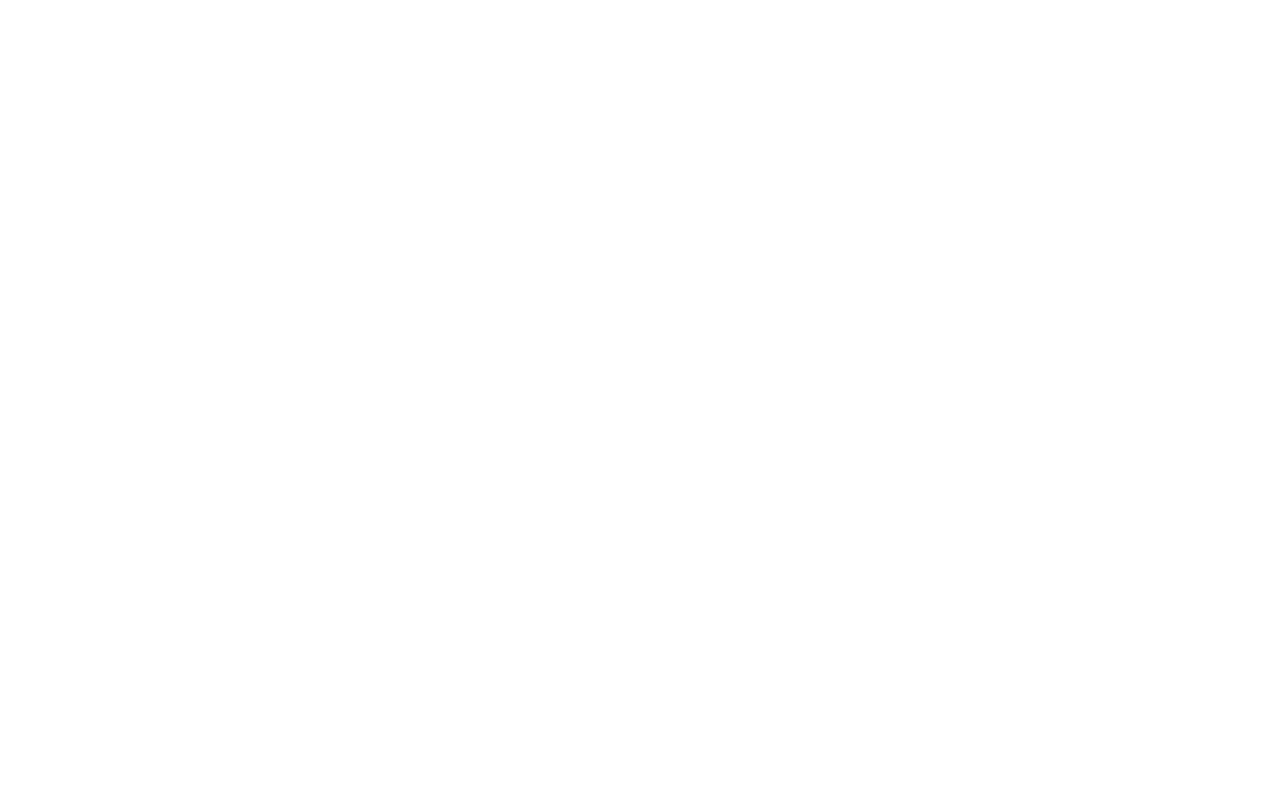
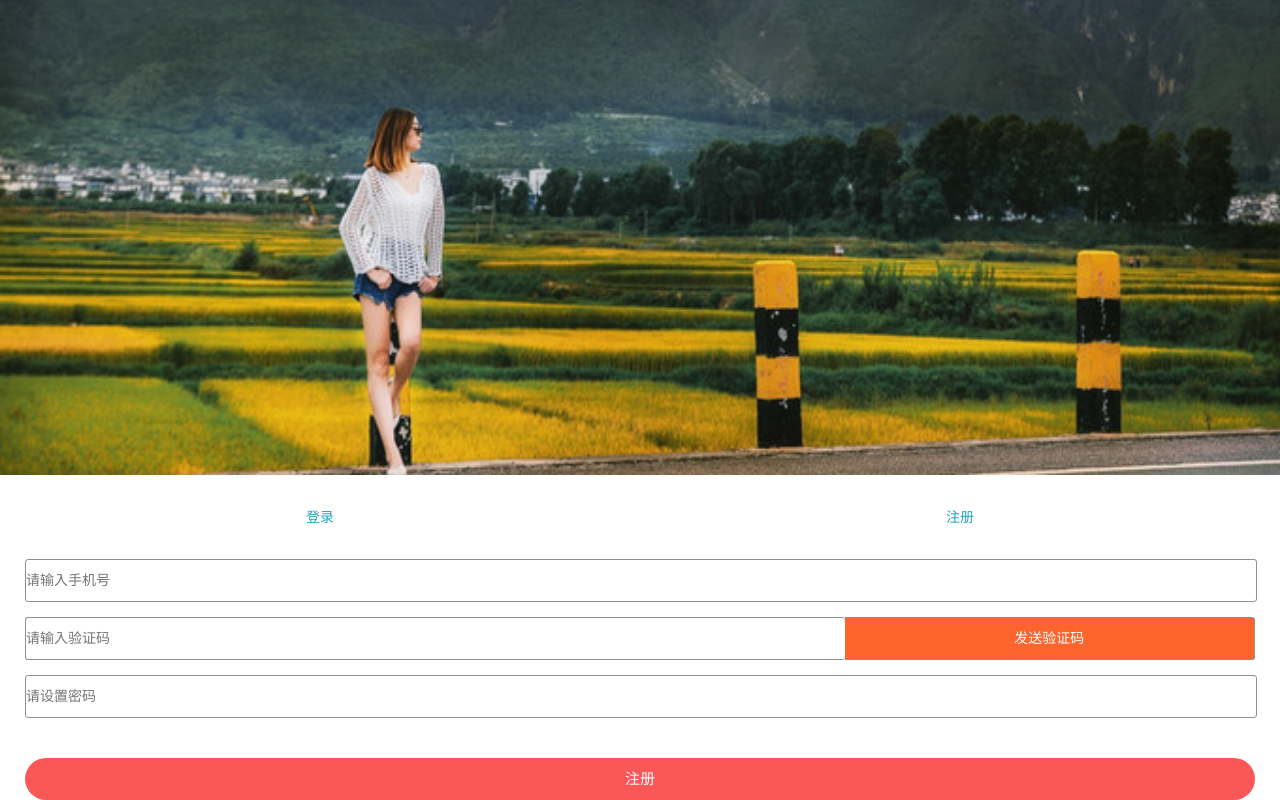
Before and after one commit to ForeverCZ/Learn_vue, a Vue app in the folder yunnan/: page /Regist in a window 1280 px wide. Shown: the part 378-1178 px from the top of the page. Before the commit the page ends 800 px from the top, so only its background shows below. Built offline with nearby package versions, Linux system fonts and the light colour scheme.

Commit message:
登录注册功能Css代码

```diff
--- a/yunnan/src/assets/style/public_nav.css
+++ b/yunnan/src/assets/style/public_nav.css
@@ -92,3 +92,40 @@
     line-height: 1rem;
     font-size: 0.3rem;
 }
+
+
+/* 登录后顶部 */
+
+.header-fixed {
+    position: fixed;
+    top: 0;
+    left: 0;
+    right: 0;
+    height: 0.8rem;
+    line-height: 0.8rem;
+    text-align: center;
+    color: white;
+    background: rgba(255, 127, 36, 0.5);
+    font-size: 0.35rem;
+    z-index: 2;
+}
+
+.header-fixed-back {
+    position: absolute;
+    top: 0;
+    left: 0;
+    height: 0.6rem;
+    width: 0.6rem;
+    text-align: center;
+    font-size: 0.4rem;
+    color: #fff;
+}
+
+.header-fixed-back img {
+    height: 0.6rem;
+    width: 0.6rem;
+}
+
+a {
+    color: #fff;
+}
--- a/yunnan/src/page/containner/components/revert.vue
+++ b/yunnan/src/page/containner/components/revert.vue
@@ -2,12 +2,14 @@
   <div>
     <!-- <router-link to="/"> -->
     <div class="header-abs" v-show="showVet">
+      <!-- 返回上一级 @click="back"-->
       <img src="../../../assets//image/fanhui.png" @click="back" alt />
     </div>
     <!-- </router-link> -->
     <div class="header-fixed" v-show="!showVet">
       <!-- <router-link to="/"> -->
       <div class="header-fixed-back">
+        <!-- 返回上一级 @click="back"-->
         <img src="../../../assets//image/fanhui.png" @click="back" alt />
       </div>
       {{culum}}
@@ -46,7 +48,8 @@
   }
 };
 </script>
-<style lang="">
+<style lang="" scoped>
+@import "../../../assets/style/public_nav";
 .header-abs {
   position: absolute;
   left: 0.2rem;
@@ -62,34 +65,4 @@
   width: 0.6rem;
   color: white;
 }
-.header-fixed {
-  position: fixed;
-  top: 0;
-  left: 0;
-  right: 0;
-  height: 0.8rem;
-  line-height: 0.8rem;
-  text-align: center;
-  color: white;
-  background: rgba(255, 127, 36, 0.5);
-  font-size: 0.35rem;
-  z-index: 2;
-}
-.header-fixed-back {
-  position: absolute;
-  top: 0;
-  left: 0;
-  height: 0.6rem;
-  width: 0.6rem;
-  text-align: center;
-  font-size: 0.4rem;
-  color: #fff;
-}
-.header-fixed-back img {
-  height: 0.6rem;
-  width: 0.6rem;
-}
-a {
-  color: #fff;
-}
 </style>
--- /dev/null
+++ b/yunnan/src/page/login/components/header.vue
@@ -0,0 +1,27 @@
+<template>
+  <div>
+    <div class="header-fixed">
+      <!-- 一级路由 -->
+      <router-link to="/Person">
+      <div class="header-fixed-back">
+        <img src="../../../assets//image/fanhui.png" alt />
+      </div>
+      登录
+      </router-link>
+    </div>
+    <div class="login-img">
+        <img src="../../../assets//image/fengmian.jpeg" alt="">
+    </div>
+  </div>
+</template>
+<script>
+export default {
+  name: "Header"
+};
+</script>
+<style lang="" scoped>
+ @import '../../../assets/style/public_nav';
+ .login-img{
+     width: 100%;
+ }
+</style>
--- /dev/null
+++ b/yunnan/src/page/login/components/loginend.vue
@@ -0,0 +1,43 @@
+<template>
+  <div>
+    <form class="submit">
+      <input type="text" placeholder="请输入手机号" />
+      <input type="password" placeholder="请输入密码" />
+      <input type="button" value="登录" />
+    </form>
+  </div>
+</template>
+<script>
+export default {
+  name: "Loginend"
+};
+</script>
+<style scoped>
+.submit {
+  padding: 0 0.8rem;
+}
+input {
+  width: 100%;
+  padding: 0.2rem 0;
+  margin: 0.2rem 0;
+}
+input[type="button"] {
+  font-size: 0.27rem;
+  color: #fff;
+  background: #fe642e;
+  border-radius: 0.5rem;
+  margin-top: 0.6rem;
+}
+input:not([type="button"]) {
+  border: 1px solid#5858FA;
+}
+input:nth-child(1){
+  margin-top: 1rem;
+}
+input:nth-child(1):hover {
+  border: 1px solid#FE642E;
+}
+input:nth-child(2):hover {
+  border: 1px solid#82FA58;
+}
+</style>
--- /dev/null
+++ b/yunnan/src/page/login/components/loginpage.vue
@@ -0,0 +1,65 @@
+<template>
+  <div>
+    <!-- 登录注册切换 -->
+    <div class="switches">
+      <!-- 二级路由 -->
+      <router-link to="/Loginend">
+        <div
+          :class="{effect:isEffectLogin}"
+          @touchstart="touchstartLogin()"
+          @touchend="touchend()"
+        >登录</div>
+      </router-link>
+      <!-- 二级路由 只要是路由就可以渲染 渲染了不一显示 你得进这个路由才可以 -->
+      <router-link to="/Regist">
+        <div
+          :class="{effect:isEffectRgister}"
+          @touchstart="touchstartRegister()"
+          @touchend="touchend()"
+        >注册</div>
+      </router-link>
+    </div>
+    <!-- 二级路由渲染 -->
+    <router-view></router-view>
+  </div>
+</template>
+<script>
+export default {
+  name: "Loginpage",
+  data() {
+    return {
+      isEffectLogin: false,
+      isEffectRgister: false
+    };
+  },
+  methods: {
+    touchstartLogin() {
+      this.isEffectLogin = true;
+    },
+    touchstartRegister() {
+      this.isEffectRgister = true;
+    },
+    touchend() {
+      this.isEffectLogin = false;
+      this.isEffectRgister = false;
+    }
+  }
+};
+</script>
+<style lang="" scoped>
+.switches {
+  display: flex;
+  justify-content: space-around;
+  margin-top: 0.5rem;
+  font-size: 0.28rem;
+}
+.switches div {
+  padding: 0.2rem 0.45rem;
+  text-align: center;
+}
+.effect {
+  box-shadow: 0 0 0.2rem #555;
+  border-radius: 0.16rem;
+  border: 1px solid #777;
+}
+</style>
--- /dev/null
+++ b/yunnan/src/page/login/components/regist.vue
@@ -0,0 +1,58 @@
+<template>
+  <div>
+    <form class="regist">
+      <input type="text" placeholder="请输入手机号" />
+      <div class="vertififyction">
+        <input type="text" placeholder="请输入验证码" />
+        <input type="button" value="发送验证码" />
+      </div>
+      <input type="password" placeholder="请设置密码" />
+      <div class="logined">
+        <input type="button" value="注册" />
+      </div>
+    </form>
+  </div>
+</template>
+<script>
+export default {
+  name: "Regist"
+};
+</script>
+<style lang="" scoped>
+input {
+  display: block;
+  width: 100%;
+  border: 1px solid #909090;
+  padding: 0.2rem 0;
+  border-radius: 3px;
+}
+.regist {
+  margin: 0.5rem 0.5rem;
+}
+.vertififyction {
+  display: flex;
+  margin: 0.3rem 0;
+}
+.vertififyction input[type="text"] {
+  flex: 2;
+  border-right: 0;
+}
+.vertififyction input[type="button"] {
+  flex: 1;
+  border-left: 0;
+  border-top-left-radius: 0;
+  border-bottom-left-radius: 0;
+  color: #fff;
+  background: #fe642e;
+}
+.logined {
+  margin-top: 0.8rem;
+}
+.logined input {
+  border-radius: 0.5rem;
+  color: #fff;
+  font-size: 0.3rem;
+  border: none;
+  background: #fa5858;
+}
+</style>
--- /dev/null
+++ b/yunnan/src/page/login/login.vue
@@ -0,0 +1,20 @@
+<template>
+    <div>
+        <Header></Header>
+        <Loginpage></Loginpage>
+    </div>
+</template>
+<script>
+import Header from "./components/header"
+import Loginpage from "./components/loginpage"
+export default {
+    name:'login',
+    components:{
+        Header,
+        Loginpage
+    }
+}
+</script>
+<style lang="">
+
+</style>
--- /dev/null
+++ b/yunnan/src/page/person/compontens/business.vue
@@ -0,0 +1,37 @@
+<template>
+  <div class="business">
+    <div>
+      <img src="../../../assets/image/myshou.png" alt />
+      <p>我的收藏</p>
+    </div>
+    <div>
+      <img src="../../../assets/image/tuichu.png" alt />
+      <p>退出登录</p>
+    </div>
+  </div>
+</template>
+<script>
+export default {
+  name: "Business"
+};
+</script>
+<style lang="">
+.business{
+    display: flex;
+    justify-content: space-around;
+}
+.business div{
+    margin-top: 0.3rem;
+    padding: 0.3rem 0;
+    display: flex;
+    flex-direction: column;
+    justify-content: center;
+    align-items: center;
+    background: #245eb6;
+    width: 43%;
+    border-radius: 0.15rem;
+}
+.business img{
+    width: 25%;
+}
+</style>
--- a/yunnan/src/page/person/compontens/my.vue
+++ b/yunnan/src/page/person/compontens/my.vue
@@ -1,12 +1,53 @@
 <template>
   <div>
-      个人中心
+    <div class="name">
+      <!-- 未登录 -->
+      <router-link to="/Login">
+        <div class="btn">登录</div>
+      </router-link>
+      <!-- 已登陆 -->
+      <div v-show="show">
+        <img src="../../../assets/image/zhangguo.jpg" alt />
+        <p>张国荣</p>
+      </div>
+    </div>
   </div>
 </template>
 <script>
 export default {
-    name:"my"
+  name: "my",
+  data() {
+    return {
+      show: false
+    };
+  }
 };
 </script>
-<style>
+<style scoped>
+.name {
+  background: #477bc7;
+  padding: 1rem 0;
+  display: flex;
+  flex-direction: column;
+  align-items: center;
+  justify-content: center;
+}
+.btn {
+  color: white;
+  text-align: center;
+  background: yellowgreen;
+  width: 1rem;
+  padding: 0.2rem 0.4rem;
+  border-radius: 0.08rem;
+}
+.name img {
+  width: 2rem;
+  border-radius: 50%;
+}
+.name p {
+  margin-top: 0.1rem;
+  text-align: center;
+  color: #ccc;
+  font-size: 0.26rem;
+}
 </style>
--- a/yunnan/src/page/person/person.vue
+++ b/yunnan/src/page/person/person.vue
@@ -1,17 +1,20 @@
 <template>
   <div>
     <My></My>
+    <Business></Business>
     <Naver></Naver>
   </div>
 </template>
 <script>
 import My from "./compontens/my.vue";
 import Naver from "./compontens/nav.vue";
+import Business from "./compontens/business";
 export default {
   name: "person",
   components: {
     Naver,
-    My
+    My,
+    Business
   }
 };
 </script>
--- a/yunnan/src/router/index.js
+++ b/yunnan/src/router/index.js
@@ -8,7 +8,12 @@
 import containner from '@/page/containner/containner'
 //引入搜索
 import search from '@/page/search/search'
-
+//注册登录
+import login from '@/page/login/login'
+// 登陆的
+import loginend from '@/page/login/components/loginend.vue'
+// 注册的
+import regist from '@/page/login/components/regist.vue'
 Vue.use(Router)
 
 export default new Router({
@@ -39,5 +44,27 @@
                 keepAlive: true //该页面需要缓存
             }
         },
+        {
+            // 登录注册
+            path: '/Login',
+            name: 'login',
+            component: login,
+            // 重定向 实现tab切换
+            redirect: "/Loginend",
+            children: [{
+                    // 登陆的 二级路由
+                    path: '/Loginend',
+                    name: 'loginend',
+                    component: loginend,
+                },
+                {
+                    // 注册的 二级路由
+                    path: '/Regist',
+                    name: 'regist',
+                    component: regist,
+                },
+            ]
+        },
+
     ]
 })
```
Also changed, not shown: yunnan/src/assets/style/reset.css (+220 -26 lines).
